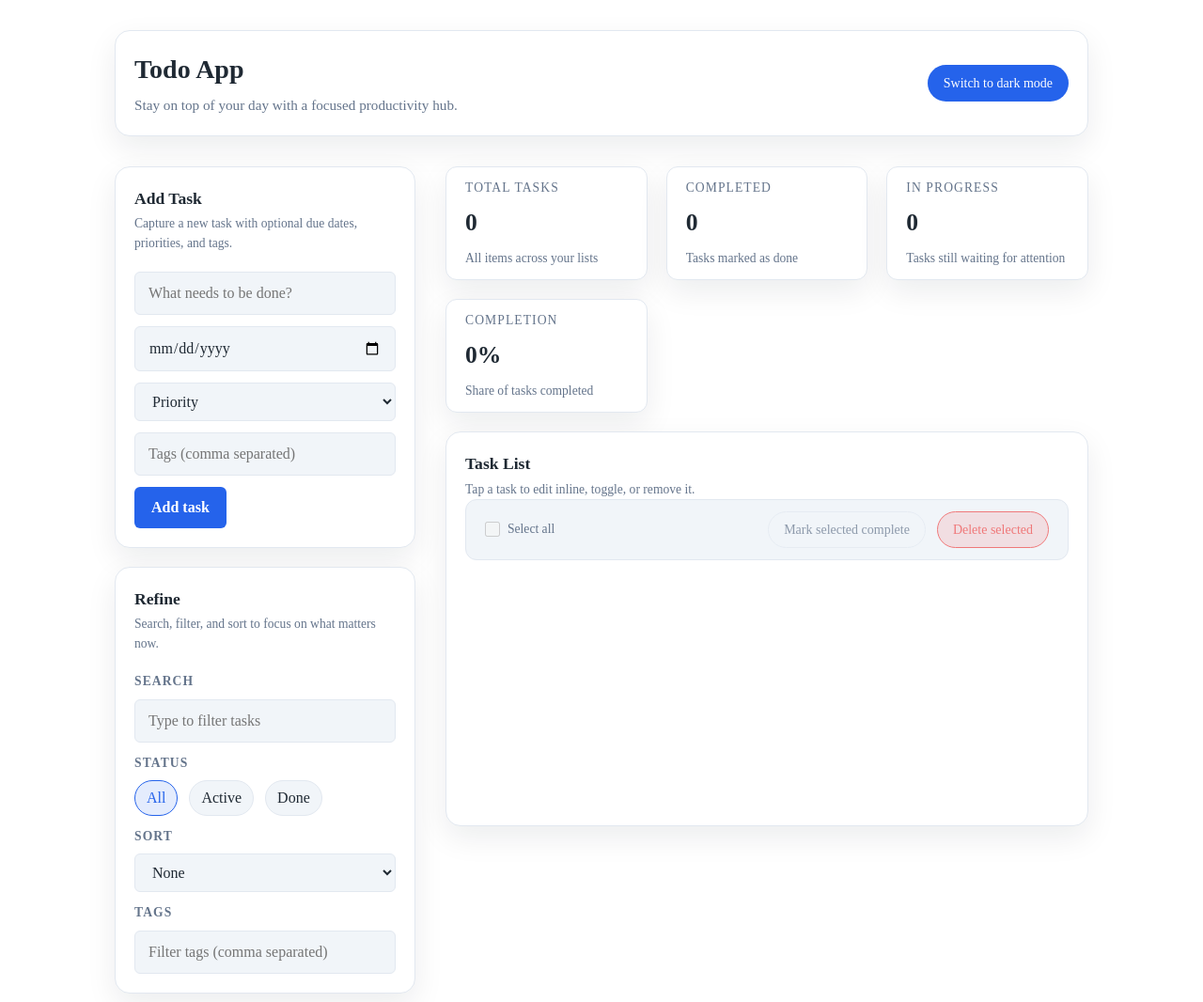
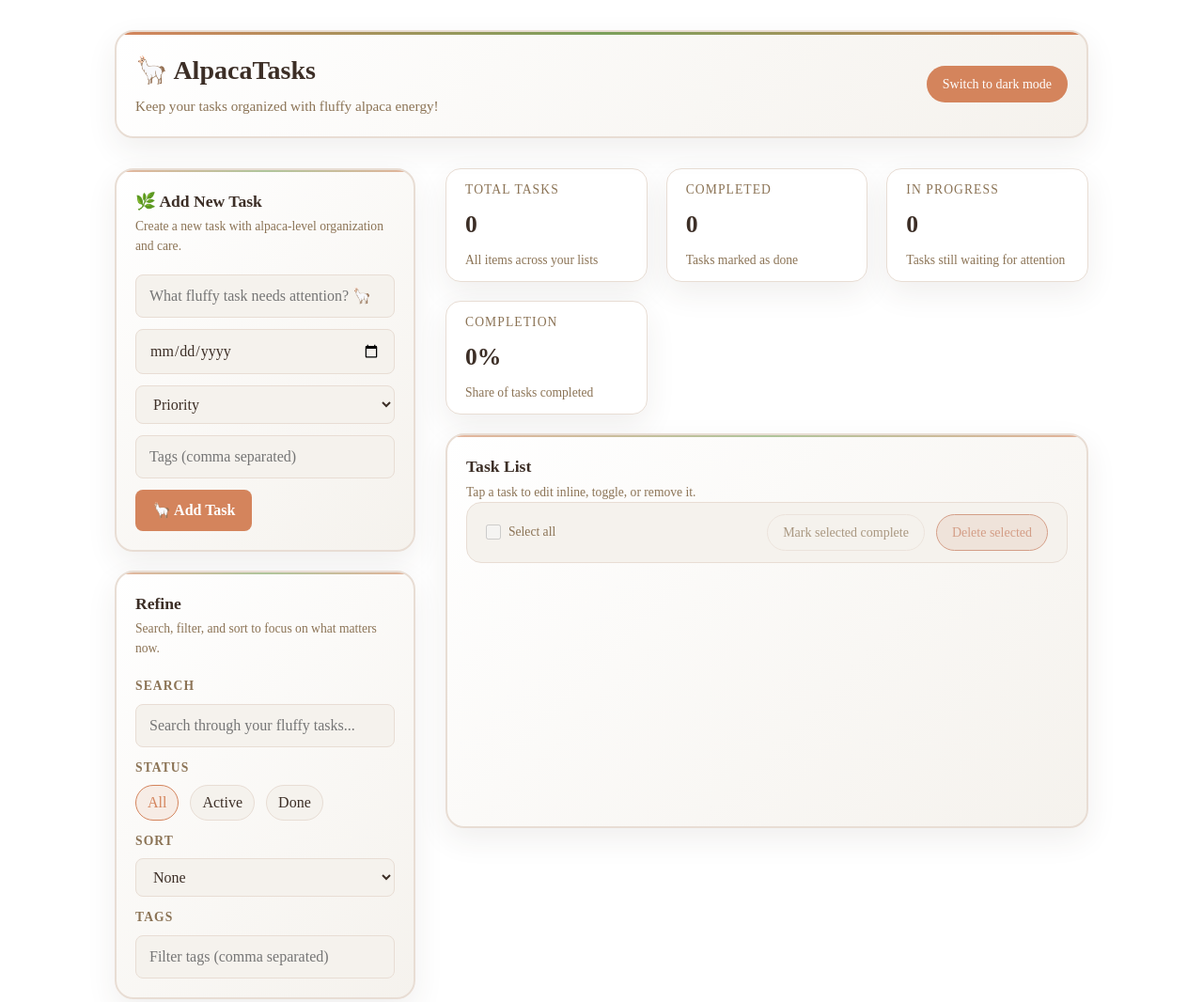
Before and after one commit to yujioyama/ToDo, a website built with Vite: page index.html in a window 1280 px wide. Shown: the whole page at 94% size. Built offline with nearby package versions, Linux system fonts and the light colour scheme.

Commit message:
🦙 Add cute alpaca theme with warm colors and fluffy touches

```diff
--- a/index.html
+++ b/index.html
@@ -3,16 +3,16 @@
   <head>
     <meta charset="UTF-8" />
     <meta name="viewport" content="width=device-width, initial-scale=1.0" />
-    <title>Todo App</title>
+    <title>🦙 AlpacaTasks - Fluffy Task Management</title>
     <script type="module" src="/src/js/main.js"></script>
   </head>
   <body class="theme-light">
     <main class="app">
       <header class="app-header">
         <div class="app-header__brand">
-          <h1 class="app-header__title">Todo App</h1>
+          <h1 class="app-header__title">🦙 AlpacaTasks</h1>
           <p class="app-header__tagline">
-            Stay on top of your day with a focused productivity hub.
+            Keep your tasks organized with fluffy alpaca energy!
           </p>
         </div>
         <div class="app-header__toolbar">
@@ -25,9 +25,9 @@
       <div class="app-shell">
         <aside class="app-shell__sidebar">
           <section class="panel">
-            <h2 class="panel__title">Add Task</h2>
+            <h2 class="panel__title">🌿 Add New Task</h2>
             <p class="panel__tagline">
-              Capture a new task with optional due dates, priorities, and tags.
+              Create a new task with alpaca-level organization and care.
             </p>
             <div class="panel__body">
               <div class="action-add">
@@ -35,7 +35,7 @@
                   <input
                     type="text"
                     class="input-text__input js-new-task-input"
-                    placeholder="What needs to be done?"
+                    placeholder="What fluffy task needs attention? 🦙"
                   />
                 </div>
                 <div class="input-date">
@@ -63,7 +63,7 @@
                   />
                 </div>
                 <button class="action-add__button js-add-new-task-trigger">
-                  Add task
+                  🦙 Add Task
                 </button>
               </div>
             </div>
@@ -83,7 +83,7 @@
                       <input
                         type="text"
                         class="input-text__input js-search"
-                        placeholder="Type to filter tasks"
+                        placeholder="Search through your fluffy tasks..."
                       />
                     </div>
                   </div>
--- a/src/css/_app-header.scss
+++ b/src/css/_app-header.scss
@@ -1,5 +1,5 @@
 .app-header {
-  background: var(--color-surface);
+  background: linear-gradient(135deg, var(--color-surface) 0%, var(--color-surface-subtle) 100%);
   border-radius: var(--radius-lg);
   padding: var(--gap-md);
   display: flex;
@@ -7,7 +7,19 @@
   justify-content: space-between;
   gap: var(--gap-md);
   box-shadow: var(--shadow-soft);
-  border: 1px solid var(--color-border);
+  border: 2px solid var(--color-border);
+  position: relative;
+  overflow: hidden;
+
+  &::before {
+    content: '';
+    position: absolute;
+    top: 0;
+    left: 0;
+    right: 0;
+    height: 3px;
+    background: linear-gradient(90deg, var(--color-accent), var(--color-success), var(--color-accent));
+  }
 }
 
 .app-header__brand {
--- a/src/css/_base.scss
+++ b/src/css/_base.scss
@@ -2,22 +2,24 @@
   color-scheme: light;
   --font-family-base: "Inter", -apple-system, BlinkMacSystemFont, "Segoe UI",
     sans-serif;
-  --color-bg: #f5f6fa;
+
+  // Alpaca Light Theme - Soft, warm colors inspired by alpaca fur
+  --color-bg: #faf8f5;
   --color-surface: #ffffff;
-  --color-surface-subtle: #f1f5f9;
-  --color-border: #e2e8f0;
-  --color-text: #1f2933;
-  --color-text-muted: #64748b;
-  --color-accent: #2563eb;
-  --color-accent-soft: rgba(37, 99, 235, 0.12);
-  --color-success: #16a34a;
-  --color-success-soft: rgba(22, 163, 74, 0.16);
-  --color-danger: #ef4444;
-  --color-danger-soft: rgba(239, 68, 68, 0.18);
-  --shadow-soft: 0 12px 32px rgba(15, 23, 42, 0.08);
-  --radius-lg: 16px;
-  --radius-md: 12px;
-  --radius-sm: 6px;
+  --color-surface-subtle: #f5f2ed;
+  --color-border: #e8ddd4;
+  --color-text: #3c2e26;
+  --color-text-muted: #8b7355;
+  --color-accent: #d4845c; // Warm alpaca brown
+  --color-accent-soft: rgba(212, 132, 92, 0.12);
+  --color-success: #7ba05b; // Soft grass green
+  --color-success-soft: rgba(123, 160, 91, 0.16);
+  --color-danger: #c67b5c; // Warm terracotta
+  --color-danger-soft: rgba(198, 123, 92, 0.18);
+  --shadow-soft: 0 12px 32px rgba(60, 46, 38, 0.08);
+  --radius-lg: 20px; // More rounded for cute alpaca aesthetic
+  --radius-md: 16px;
+  --radius-sm: 8px;
   --gap-lg: 32px;
   --gap-md: 20px;
   --gap-sm: 12px;
@@ -66,17 +68,18 @@ button {
 
 .theme-dark {
   color-scheme: dark;
-  --color-bg: #0f1419;
-  --color-surface: #1a1f2e;
-  --color-surface-subtle: #252a3a;
-  --color-border: rgba(148, 163, 184, 0.35);
-  --color-text: #f1f3f5;
-  --color-text-muted: #c1c8cd;
-  --color-accent: #60a5fa;
-  --color-accent-soft: rgba(96, 165, 250, 0.2);
-  --color-success: #22c55e;
-  --color-success-soft: rgba(34, 197, 94, 0.2);
-  --color-danger: #f87171;
-  --color-danger-soft: rgba(248, 113, 113, 0.2);
+  // Alpaca Dark Theme - Cozy nighttime alpaca colors
+  --color-bg: #2d241f;
+  --color-surface: #3d3228;
+  --color-surface-subtle: #4a3f34;
+  --color-border: rgba(212, 132, 92, 0.25);
+  --color-text: #f4efe8;
+  --color-text-muted: #c4b59f;
+  --color-accent: #e8a574; // Lighter warm brown for dark mode
+  --color-accent-soft: rgba(232, 165, 116, 0.2);
+  --color-success: #9bc277; // Soft sage green
+  --color-success-soft: rgba(155, 194, 119, 0.2);
+  --color-danger: #d49884; // Warm coral
+  --color-danger-soft: rgba(212, 152, 132, 0.2);
   --shadow-soft: 0 12px 32px rgba(0, 0, 0, 0.6);
 }
--- a/src/css/_panel.scss
+++ b/src/css/_panel.scss
@@ -1,10 +1,23 @@
 .panel {
-  background: var(--color-surface);
+  background: linear-gradient(135deg, var(--color-surface) 0%, var(--color-surface-subtle) 100%);
   border-radius: var(--radius-lg);
-  border: 1px solid var(--color-border);
+  border: 2px solid var(--color-border);
   box-shadow: var(--shadow-soft);
   display: flex;
   flex-direction: column;
+  position: relative;
+  overflow: hidden;
+
+  &::before {
+    content: '';
+    position: absolute;
+    top: 0;
+    left: 0;
+    right: 0;
+    height: 2px;
+    background: linear-gradient(90deg, var(--color-accent), var(--color-success), var(--color-accent));
+    opacity: 0.6;
+  }
 }
 
 .panel__title {
--- a/src/css/_todo-list.scss
+++ b/src/css/_todo-list.scss
@@ -8,18 +8,33 @@
     align-items: center;
     justify-content: space-between;
     gap: var(--gap-sm);
-    padding: 16px 20px;
+    padding: 18px 22px;
     border-radius: var(--radius-md);
-    border: 1px solid var(--color-border);
-    background: var(--color-surface-subtle);
+    border: 2px solid var(--color-border);
+    background: linear-gradient(135deg, var(--color-surface-subtle) 0%, var(--color-surface) 100%);
     transition: transform 0.2s ease, box-shadow 0.2s ease,
       border-color 0.2s ease;
+    position: relative;
+
+    &::before {
+      content: '🦙';
+      position: absolute;
+      left: -5px;
+      top: -5px;
+      font-size: 12px;
+      opacity: 0;
+      transition: opacity 0.2s ease;
+    }
 
     &:hover {
-      transform: translateY(-1px);
+      transform: translateY(-2px);
       box-shadow: var(--shadow-soft);
       border-color: var(--color-accent);
       background: var(--color-surface);
+
+      &::before {
+        opacity: 0.7;
+      }
     }
 
     &.is-draggable {
```
